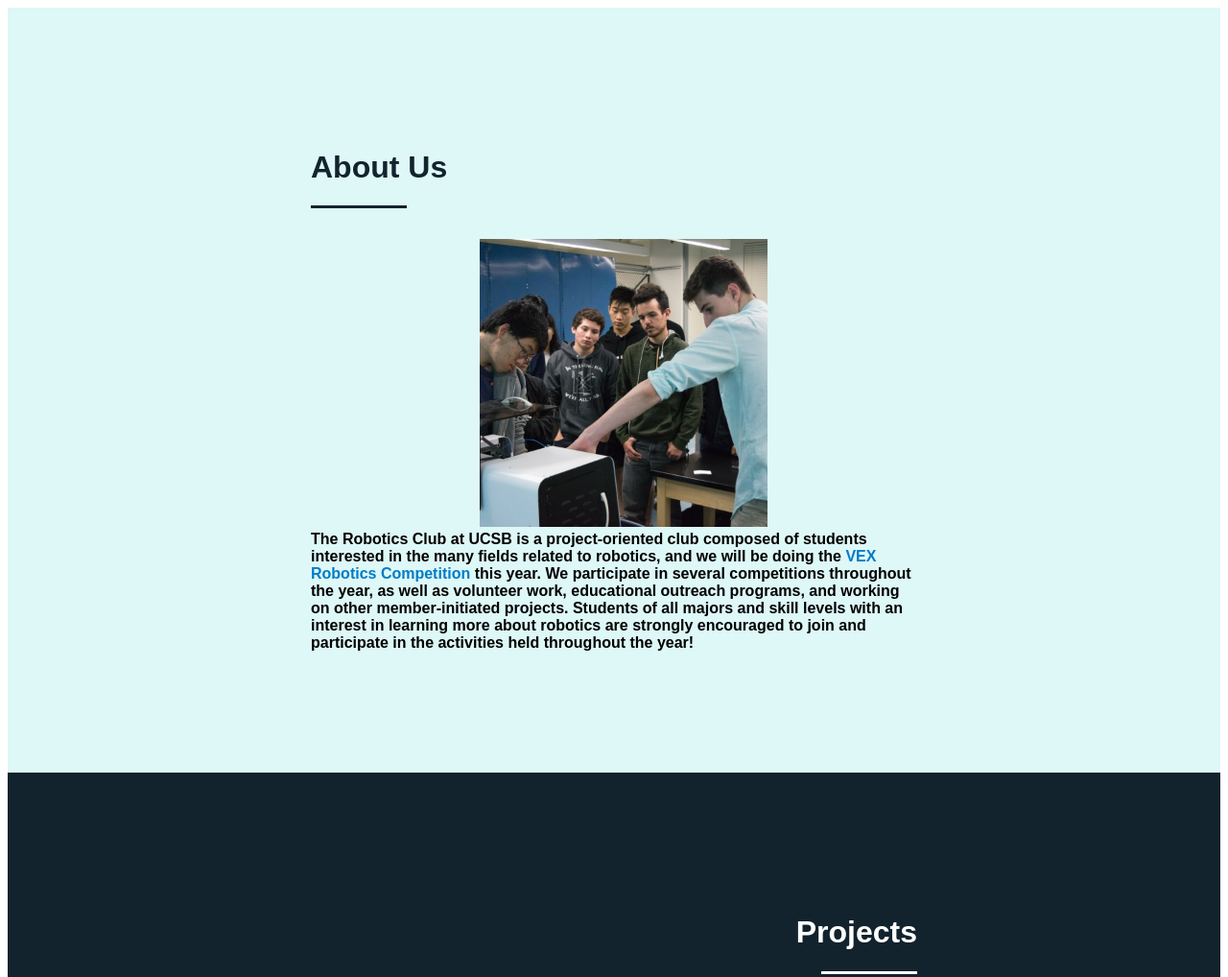
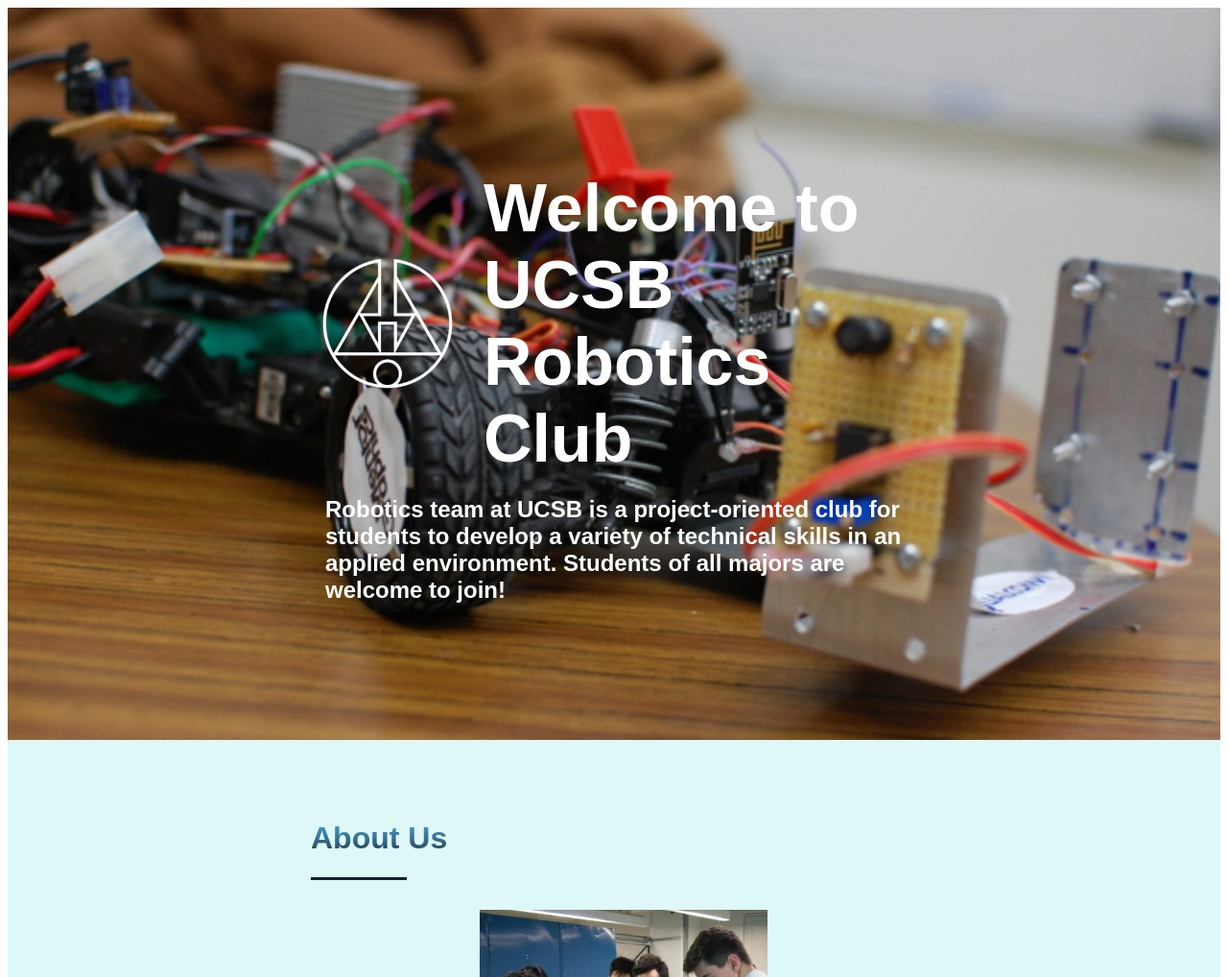
Before and after one commit to UCSBVexRobotics/UCSBRoboticsWebsiteFrontend, a Gatsby site: page / in a window 1280 px wide. Shown: the top 1018 px of the page at 96% size. Built offline with nearby package versions, Linux system fonts and the light colour scheme; Gatsby itself is replaced by a stand-in of ours.

Commit message:
added n about us and intro pages

```diff
--- a/src/components/Home/AboutUsSection.tsx
+++ b/src/components/Home/AboutUsSection.tsx
@@ -19,6 +19,7 @@
   margin-bottom: 0;
   @media (max-width: 1490px) {
     order: 2;
+    margin-top: 20px;
   }
 `
 
--- /dev/null
+++ b/src/components/Home/IntroSection.tsx
@@ -0,0 +1,43 @@
+import React from "react"
+import Container from "../global/Container"
+import styled from "styled-components"
+import LogoCircle from "../../../static/logoCircle.png"
+
+const HeaderWrapper = styled.div`
+  display: flex;
+  justify-content: space-evenly;
+  align-items: center;
+`
+
+const Img = styled.img`
+  width: 160px;
+`
+
+const Title = styled.h1`
+  color: white;
+  margin-left: 20px;
+  margin-bottom: 0;
+  margin-top: 0;
+  font-size: 70px;
+`
+
+const Description = styled.h2`
+  color: white;
+  padding-left: 15px;
+`
+
+export default function IntroSection() {
+  return (
+    <Container introSection={true}>
+      <HeaderWrapper>
+        <Img src={LogoCircle} />
+        <Title>Welcome to UCSB Robotics Club</Title>
+      </HeaderWrapper>
+      <Description>
+        Robotics team at UCSB is a project-oriented club for students to develop
+        a variety of technical skills in an applied environment. Students of all
+        majors are welcome to join!
+      </Description>
+    </Container>
+  )
+}
--- a/src/components/global/Container.tsx
+++ b/src/components/global/Container.tsx
@@ -1,15 +1,20 @@
 import React, { useState } from "react"
 import styled from "styled-components"
+import CarPic from "../../../static/car.jpg"
 
 const Box = styled.div`
   display: flex;
   justify-content: center;
   align-items: center;
   flex-wrap: wrap;
-  padding: 10% 25%;
+  padding: ${props => (props.introSection ? "10% 25%" : "5% 25%")};
 
   background-color: ${props =>
     props.background === "dark" ? "#12232E" : "#DEF7F7"};
+
+  background-image: ${props =>
+    props.introSection ? `URL(${CarPic})` : "none"};
+  background-size: cover;
 `
 
 const HeaderContainer = styled.div`
@@ -21,8 +26,16 @@
     props.titleAlignment === "left" ? "flex-start" : "flex-end"};
 `
 
-const ProjectTitle = styled.h1`
-  color: ${props => (props.color === "light" ? "#12232E" : "white")};
+const LightProjectTitle = styled.h1`
+  background: -webkit-linear-gradient(#4da8da, #203647);
+  -webkit-background-clip: text;
+  -webkit-text-fill-color: transparent;
+`
+
+const DarkProjectTitle = styled.h1`
+  background: -webkit-linear-gradient(white, #4da8da);
+  -webkit-background-clip: text;
+  -webkit-text-fill-color: transparent;
 `
 
 const Line = styled.div`
@@ -38,16 +51,26 @@
   const [lineAnimation, setLineAnimation] = useState(false)
 
   return (
-    <Box background={props.background}>
+    <Box background={props.background} introSection={props.introSection}>
       <HeaderContainer titleAlignment={props.titleAlignment}>
-        <ProjectTitle
-          color={props.background}
-          onMouseEnter={() => setLineAnimation(true)}
-          onMouseLeave={() => setLineAnimation(false)}
-        >
-          {props.title}
-        </ProjectTitle>
-        <Line color={props.background} lineAnimation={lineAnimation} />
+        {props.background === "light" ? (
+          <LightProjectTitle
+            onMouseEnter={() => setLineAnimation(true)}
+            onMouseLeave={() => setLineAnimation(false)}
+          >
+            {props.title}
+          </LightProjectTitle>
+        ) : (
+          <DarkProjectTitle
+            onMouseEnter={() => setLineAnimation(true)}
+            onMouseLeave={() => setLineAnimation(false)}
+          >
+            {props.title}
+          </DarkProjectTitle>
+        )}
+        {props.title && (
+          <Line color={props.background} lineAnimation={lineAnimation} />
+        )}
       </HeaderContainer>
       {props.children}
     </Box>
--- a/src/pages/index.js
+++ b/src/pages/index.js
@@ -2,11 +2,14 @@
 import GlobalStyle from "../styles/globalStyles"
 import ProjectSection from "../components/Home/ProjectSection"
 import AboutUsSection from "../components/Home/AboutUsSection"
+import IntroSection from "../components/Home/IntroSection"
+import NavBar from '../components/NavBar';
 
 export default function Home() {
   return (
     <Fragment>
       <GlobalStyle />
+      <IntroSection />
       <AboutUsSection />
       <ProjectSection />
     </Fragment>
```
Also changed, not shown: src/components/NavBar.tsx (added), static/car.jpg (added), static/groupPic.jpg (deleted), static/logoCircle.png (added).
